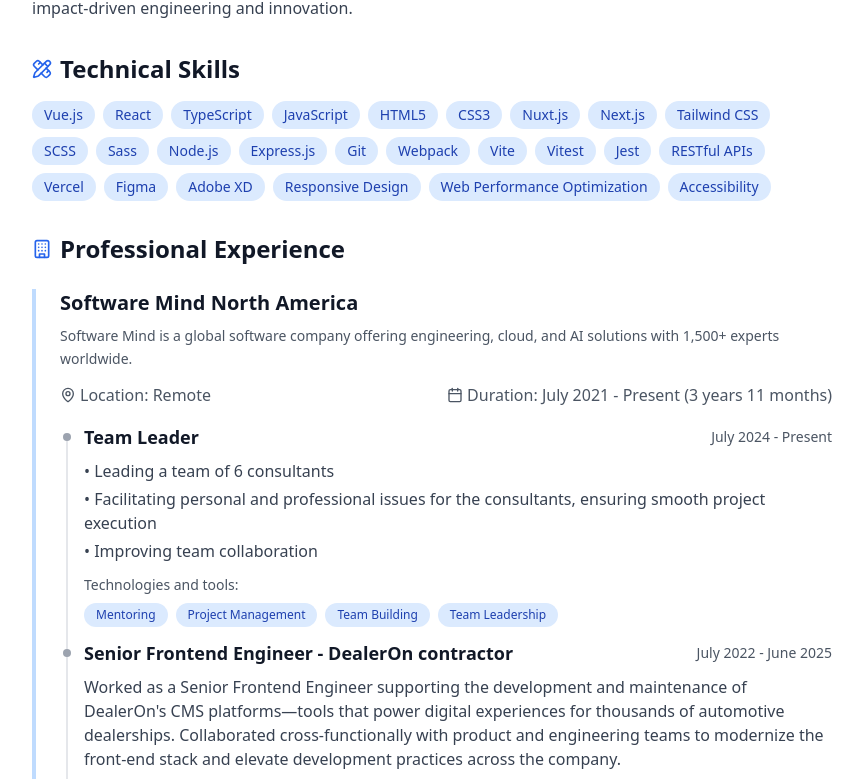
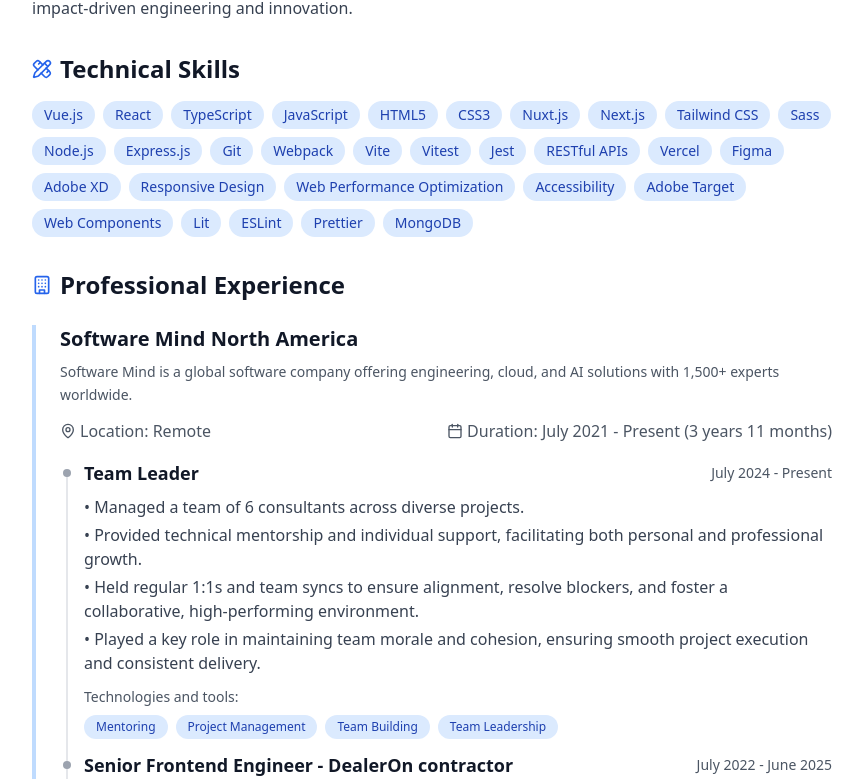
Before and after one commit to gusleindecker/cv.gusleindecker.dev, a Next.js app: page / in a window 1280 px wide. Shown: the part 659-1438 px from the top of the page, without its empty margins (208-1071 px from the left). Built offline with nearby package versions, Linux system fonts and the light colour scheme.

Commit message:
Updating the resume pdf file and page.js

```diff
--- a/app/page.js
+++ b/app/page.js
@@ -49,9 +49,10 @@ export default function CVPage() {
             title: "Team Leader",
             duration: "July 2024 - Present",
             description: [
-              "• Leading a team of 6 consultants",
-              "• Facilitating personal and professional issues for the consultants, ensuring smooth project execution",
-              "• Improving team collaboration",
+              "• Managed a team of 6 consultants across diverse projects.",
+              "• Provided technical mentorship and individual support, facilitating both personal and professional growth.",
+              "• Held regular 1:1s and team syncs to ensure alignment, resolve blockers, and foster a collaborative, high-performing environment.",
+              "• Played a key role in maintaining team morale and cohesion, ensuring smooth project execution and consistent delivery.",
             ],
             skills: [
               "Mentoring",
@@ -76,6 +77,7 @@ export default function CVPage() {
             skills: [
               "HTML5",
               "JavaScript",
+              "Lit",
               "Node.js",
               "Pinia",
               "Tailwind CSS",
@@ -87,6 +89,7 @@ export default function CVPage() {
               "Vue Router",
               "Vue Use",
               "Vue.js",
+              "Web Components",
             ],
           },
           {
@@ -130,7 +133,10 @@ export default function CVPage() {
             title: "Senior Software Engineer - Frontend Specialist",
             duration: "October 2019 - July 2021",
             description: [
-              "Worked on the GETS team in developing and maintaining core Vue.js UI components that are reused in multiple internal ADP applications",
+              "• Contributed to internal tools that supported incident tracking and monitoring across ADP's software ecosystem.",
+              "• Built and maintained Vue.js-based UI component libraries, enabling reuse and consistency across multiple internal apps.",
+              "• Developed tools like Incident Tracker and monitoring dashboards, focusing on performance, reliability, and a smooth developer experience.",
+              "• Implemented comprehensive unit testing aligned with team quality gates, ensuring code robustness and maintainability.",
             ],
             skills: [
               "CSS3",
@@ -140,11 +146,11 @@ export default function CVPage() {
               "Jest",
               "RESTful APIs",
               "Sass",
-              "SCSS",
               "TypeScript",
               "Vue Router",
               "Vue.js",
               "Vuex",
+              "Web Components",
               "Webpack",
             ],
           },
@@ -164,7 +170,9 @@ export default function CVPage() {
             title: "Senior Software Engineer - Frontend Specialist",
             duration: "July 2017 - October 2019",
             description: [
-              "Worked on the Dell Financial Services team developing the Customer Portal: Dell's end-user application for managing consumer, small business and enterprise finance accounts in US",
+              "• Contributed to Customer Portal, a key app in the Dell Financial Services (DFS) ecosystem that enabled consumers, small businesses, and enterprises to manage their DELL financial accounts in the US. The project stood out for its forward-thinking design and improved UX, marking a notable step forward in DELL's digital customer experience at the time.",
+              "• Built modern, responsive UIs using Angular.js, Angular Material, Sass, and HTML5, integrated with Salesforce backends.",
+              "• Wrote unit tests with Jest, Mocha, and Chai, ensuring reliability and performance.",
             ],
             skills: [
               "Angular",
@@ -198,19 +206,21 @@ export default function CVPage() {
             title: "Senior Frontend Developer",
             duration: "September 2015 - July 2017",
             description: [
-              "Worked initially on the TNT team as an outsourced Frontend Developer for Dell Technologies developing A/B tests on the company's various e-commerce sites",
-              "Later worked in the Dell Financial Services team developing the Customer Portal US",
+              "• Worked as a consultant for DELL Technologies on the TNT team, focusing on developing A/B tests across DELL's global e-commerce sites.",
+              "• Used Adobe Target to inject and manage UI variations, requiring advanced JavaScript skills to dynamically modify complex user interfaces without access tothe underlying codebase.",
+              "• Used and developed strong problem-solving abilities and further sharpened proficiency in vanilla JavaScript for real-time, data-driven experimentation at scale.",
             ],
             skills: [
+              "A/B Testing",
+              "Adobe Target",
+              "Bootstrap",
+              "CSS3",
+              "Git",
+              "HTML5",
               "JavaScript",
-              "HTML5",
-              "CSS3",
               "jQuery",
-              "Bootstrap",
-              "Git",
-              "A/B Testing",
+              "Node.js",
               "React",
-              "Node.js",
             ],
           },
         ],
@@ -229,18 +239,20 @@ export default function CVPage() {
             title: "Frontend Developer / UI Designer",
             duration: "April 2014 - September 2015",
             description: [
-              "Worked as a frontend developer and user interface designer on several projects for the company",
+              "Worked as a frontend developer and user interface designer on several projects for the company.",
             ],
             skills: [
-              "JavaScript",
-              "HTML5",
-              "CSS3",
-              "jQuery",
-              "Bootstrap",
-              "Git",
               "Adobe Photoshop",
               "Adobe XD",
               "Backbone.js",
+              "Bootstrap",
+              "CSS3",
+              "Git",
+              "HTML5",
+              "JavaScript",
+              "jQuery",
+              "PHP",
+              "Wordpress",
             ],
           },
         ],
@@ -264,7 +276,6 @@ export default function CVPage() {
       "Nuxt.js",
       "Next.js",
       "Tailwind CSS",
-      "SCSS",
       "Sass",
       "Node.js",
       "Express.js",
@@ -280,6 +291,12 @@ export default function CVPage() {
       "Responsive Design",
       "Web Performance Optimization",
       "Accessibility",
+      "Adobe Target",
+      "Web Components",
+      "Lit",
+      "ESLint",
+      "Prettier",
+      "MongoDB",
     ],
     certifications: [
       {
@@ -305,9 +322,9 @@ export default function CVPage() {
     ],
   };
 
-  const handleDownloadPDF = () => {
-    window.print();
-  };
+  // const handleDownloadPDF = () => {
+  //   window.print();
+  // };
 
   return (
     <div className="min-h-screen bg-gray-50 print:bg-white">
@@ -315,14 +332,26 @@ export default function CVPage() {
       <header className="bg-white shadow-sm print:hidden sticky top-0 z-10">
         <div className="max-w-4xl mx-auto px-2 sm:px-4 py-4 flex justify-between items-center">
           <h1 className="text-xl font-semibold text-gray-900">Resume</h1>
-          <button
+
+          <div>
+            <a
+              href="Gustavo-Leindecker-Pereira_cv202507.pdf"
+              download="Gustavo-Leindecker-Pereira_resume.pdf"
+              className="inline-flex items-center gap-2 bg-blue-600 text-white px-4 py-2 rounded-lg hover:bg-blue-700 transition-colors focus:outline-none focus:ring-2 focus:ring-blue-500 focus:ring-offset-2"
+              aria-label="Download CV as PDF"
+            >
+              <Download className="w-4 h-4" />
+              Download PDF
+            </a>
+            {/* <button
               onClick={handleDownloadPDF}
               className="inline-flex items-center gap-2 bg-blue-600 text-white px-4 py-2 rounded-lg hover:bg-blue-700 transition-colors focus:outline-none focus:ring-2 focus:ring-blue-500 focus:ring-offset-2"
               aria-label="Download CV as PDF"
             >
               <Download className="w-4 h-4" />
               Download PDF
-          </button>
+            </button> */}
+          </div>
         </div>
       </header>
 
```
Also changed, not shown: 1 other file (tests, documents, lock files or other folders). Lines whose indentation alone changed are shown as unchanged.
